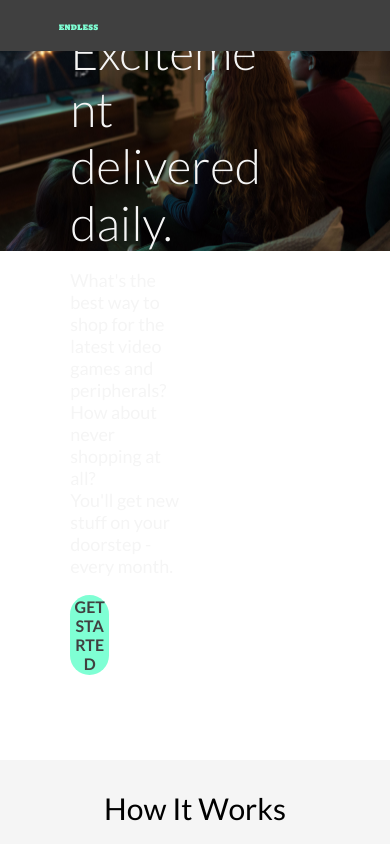
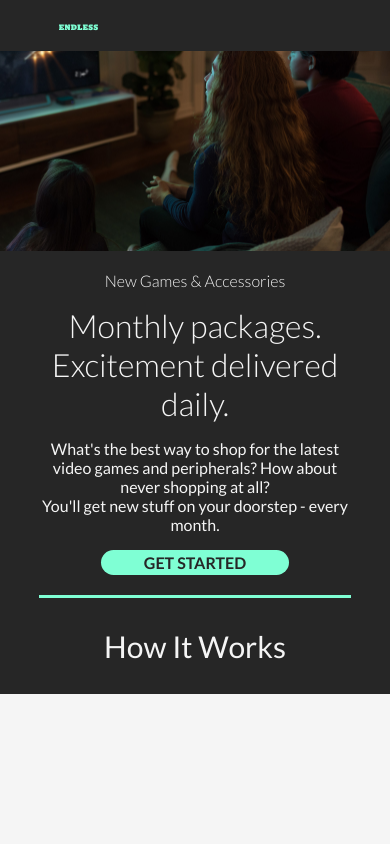
Before and after one commit to InfernOwl/Endless_React, a React (Create React App) app: page / in a window 390 px wide. Built offline with nearby package versions, Linux system fonts and the light colour scheme; no server answers.

Commit message:
Added hover css, added and tuned displays for mobile devices using media queries

```diff
--- a/public/index.html
+++ b/public/index.html
@@ -8,7 +8,7 @@
           content="Web site created using create-react-app" />
     <link rel="apple-touch-icon" href="%PUBLIC_URL%/logo192.png" />
     <link rel="manifest" href="%PUBLIC_URL%/manifest.json" />
-    <link href="https://fonts.googleapis.com/css?family=Lato:100,300,400,700,900&display=swap" rel="stylesheet">
+    <link href="https://fonts.googleapis.com/css?family=Lato:300,400,700,900&display=swap" rel="stylesheet">
 </head>
   <body>
     <noscript>You need to enable JavaScript to run this app.</noscript>
--- a/src/App.js
+++ b/src/App.js
@@ -2,7 +2,7 @@
 import React from 'react';
 
 //asset imports
-//import couch_small from './assets/_final-assets/photo-couch.jpg';
+import couch_small from './assets/_final-assets/photo-couch.jpg';
 import couch_large from './assets/_final-assets/photo-couch_2x.jpg';
 import { ReactComponent as Logo } from './assets/_final-assets/logo-endless.svg';
 
@@ -46,10 +46,27 @@ class Header extends React.Component {
 
 class Promo extends React.Component {
 
+    constructor(props) {
+        super(props);
+        this.state = {
+            mobileWindow: window.innerWidth < 1020,
+        };
+    }
+
+    couchImg() {
+        if (this.state.mobileWindow) {
+            console.log("small");
+            return couch_small;
+        } else {
+            console.log("large");
+            return couch_large;
+        }
+    }
+
     render() {
         return (
             <div className="promoSection">
-                <img src={couch_large} alt="couch_img" />
+                <img src={this.couchImg()} alt="couch_img" />
                 <div className="promoText latoText">
                     <p className="newGames">New Games & Accessories</p>
                     <p className="monthlyPackage">Monthly packages.<br/>
--- a/src/index.css
+++ b/src/index.css
@@ -7,6 +7,7 @@ body {
     sans-serif;
   -webkit-font-smoothing: antialiased;
   -moz-osx-font-smoothing: grayscale;
+  background-color: whitesmoke;
 }
 
 code {
@@ -18,6 +19,12 @@ code {
     font-family: 'Lato', sans-serif;
 }
 
+/**************************************************
+    Desktop CSS
+**************************************************/
+
+/* Only use parallax if NOT on mobile */
+@media (min-device-width: 1020px) {
     .parallax-wrapper {
         position: relative;
         width: 100%;
@@ -47,9 +54,10 @@ code {
         transform-origin: 0;
         transform: translateZ(-4px) scale(1.5);
     }
+}
 
 .Header {
-    background-color: #404040;
+    background-color: #262626;
     height: 6%;
     width: 100%;
     position: fixed;
@@ -72,7 +80,6 @@ code {
 }
 
 .promoSection img {
-    height: 100%;
     width: 100%;
 }
 
@@ -100,7 +107,7 @@ code {
 .promoButton button {
     background-color: aquamarine;
     border: none;
-    color: #404040;
+    color: #262626;
     padding: 1%;
     text-align: center;
     text-decoration: none;
@@ -109,6 +116,13 @@ code {
     font-weight: 700;
     width: 20%;
     border-radius: 30px;
+}
+
+    .promoButton button:hover {
+        background-color: darkorchid;
+        color: whitesmoke;
+        transition: background-color 0.3s ease-in-out;
+        transition: color 0.3s ease-in-out;
     }
 
 .desc {
@@ -120,7 +134,7 @@ code {
 .HowItWorks {
     background-color: whitesmoke;
     width: 100%;
-    height: max-content;
+    height: 60%;
     position: fixed;
     left: 0px;
     top: 90%;
@@ -150,8 +164,131 @@ code {
     display: inline;
     text-align: center;
     width:50%;
-    margin-left:25%;
-    margin-right:25%;
+
+    border-bottom: 3px solid aquamarine;
+}
+
+    .listItem div:hover {
+        border-bottom: 3px solid darkorchid;
+        margin-left: 10%;
+        margin-right: 10%;
+        transition: border-bottom 0.5s ease-in-out;
+    }
+
+.listItem h3 {
+    font-size: 15px;
+    font-weight: 700;
+}
+
+.listItem p {
+    font-size: 17px;
+}
+
+/**************************************************
+    Mobile CSS
+**************************************************/
+
+@media (max-device-width: 1024px), (max-device-height: 830) {
+
+    .parallax-wrapper {
+        background-color: #262626;
+        display: inline-block;
+    }
+
+    .Promo {
+        height: 100%;
+        width: 100%;
+        background-color: #262626;
+        position: unset;
+    }
+
+    .promoSection img {
+        height: 100%;
+        width: 100%;
+    }
+
+    .promoText {
+        position: unset;
+        text-align: center;
+        overflow: auto;
+        color: whitesmoke;
+        width: 80%;
+        padding-bottom: 5%;
+        border-bottom: 3px solid aquamarine;
+        margin-right: 10%;
+        margin-left: 10%;
+    }
+
+    .newGames {
+        font-weight: 300;
+        font-size: 16px;
+    }
+
+    .monthlyPackage {
+        font-weight: 300;
+        font-size: 32px;
+        margin: 0;
+    }
+
+    .promoButton button {
+        background-color: aquamarine;
+        border: none;
+        color: #262626;
+        padding: 1%;
+        text-align: center;
+        text-decoration: none;
+        display: inline-block;
+        font-size: 100%;
+        font-weight: 700;
+        width: 60%;
+        border-radius: 30px;
+
+    }
+
+    .desc {
+        font-size: 16px;
+        font-weight: 400;
+        padding-right: 0;
+    }
+
+    .HowItWorks {
+        background-color: #262626;
+        width: 100%;
+        height: 60%;
+        position: unset;
+        color: whitesmoke;
+    }
+
+    .howItWorksText p {
+        font-size: 30px;
+    }
+
+    .howItWorksText ul {
+        list-style-type: none;
+        margin: 0;
+        padding-right: 10%;
+        padding-left: 10%;
+        overflow: hidden;
+        align-content: center;
+    }
+
+    .listItem {
+        float: none;
+        width: 100%;
+        max-width: 330px;
+        padding-left: 2%;
+        padding-right: 2%;
+        margin-left: auto;
+        margin-right: auto;
+    }
+
+        .listItem div {
+            font-size: 48px;
+            display: inline;
+            text-align: center;
+            width: 50%;
+            margin-left: 25%;
+            margin-right: 25%;
             border-bottom: 3px solid aquamarine;
         }
 
@@ -163,3 +300,4 @@ code {
         .listItem p {
             font-size: 17px;
         }
+}
```
Lines whose indentation alone changed are shown as unchanged.
